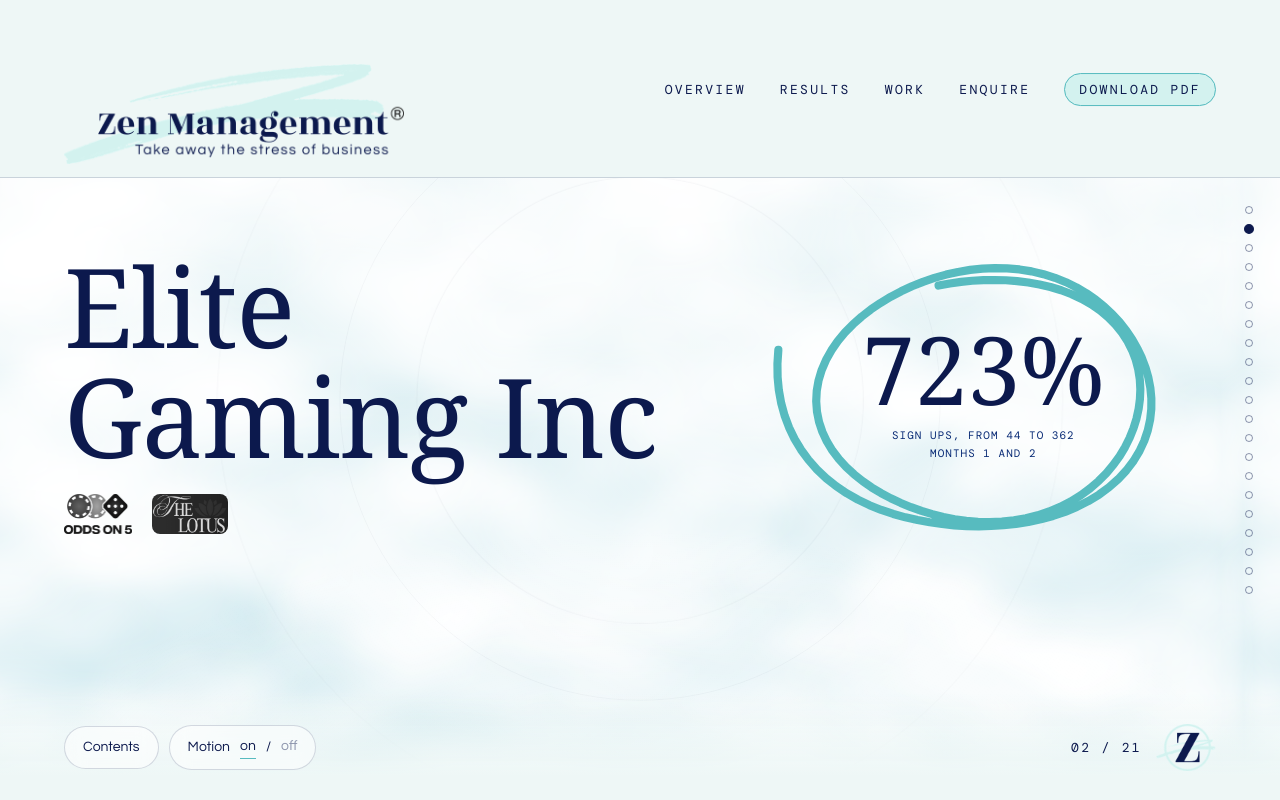
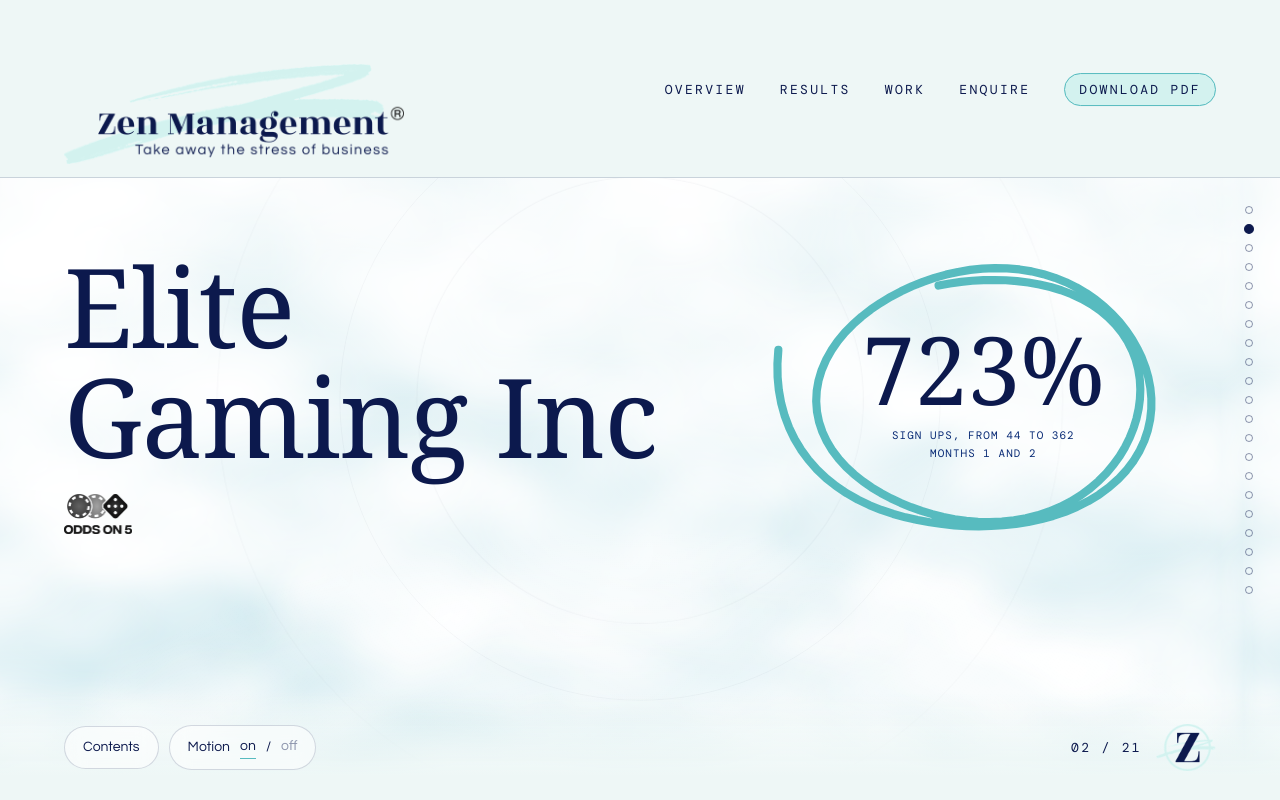
Before and after one commit to zenmanagement-git/zen-clients-site, a plain HTML site: page EliteGaming-CaseStudy.html in a window 1280 px wide. Drawn offline with nearby package versions, Linux system fonts and the light colour scheme; a web font is replaced by a local one.

Commit message:
Add files via upload

```diff
--- a/EliteGaming-CaseStudy.html
+++ b/EliteGaming-CaseStudy.html
@@ -631,13 +631,13 @@ var R={
   return '<div class="eyebrow mono rv">CASE STUDY | 2026 CAMPAIGNS</div>'+
   '<div class="body cover-wrap" style="display:grid;grid-template-columns:minmax(0,1.3fr) minmax(240px,.7fr);gap:5vw;align-items:center;margin-top:0">'+
    '<div><h1 class="title rv" style="--d:1;font-size:clamp(52px,8.6vw,150px);max-width:12ch;margin-top:0">Elite Gaming Inc</h1>'+
-   '<div class="rv cologos" style="--d:2" role="group" aria-label="OO5 and The Lotus Brands"><img src="logo-oo5.png" alt="Odds On 5 logo"><img class="lt" src="logo-lotus.jpg" alt="The Lotus logo"></div></div>'+
+   '<div class="rv cologos" style="--d:2" role="group" aria-label="Odds On 5"><img src="logo-oo5.png" alt="Odds On 5 logo"></div></div>'+
    '<div style="position:relative;max-width:420px;justify-self:center;width:100%;container-type:inline-size">'+ringSVG()+
     '<div class="rv" style="--d:4;position:absolute;inset:0;display:grid;place-content:center;text-align:center;padding:0 12cqw">'+cnt(723,'%').replace('class="num"','class="num cover-num"')+'<span class="mono" style="margin-top:3cqw;color:var(--ink2);letter-spacing:.1em;line-height:1.6;font-size:min(3cqw,13px)">Sign ups, from 44 to 362<br>Months 1 and 2</span></div></div>'+
   '</div>';
  },
  summary:function(){
-  return '<div class="body"><p class="lead rv" style="--d:2">Elite Gaming Inc entered the World Cup 2026 window with a low social baseline and a regulated crypto gaming category. Zen Management® built the positioning, sponsor and sales assets, affiliate programme and investor decks that supported USD $250K and USD $1M in funding for two of their brands, Odds On 5 (OO5) and Lotus (Under NDA).</p>'+
+  return '<div class="body"><p class="lead rv" style="--d:2">Elite Gaming Inc entered the World Cup 2026 window with a low social baseline and a regulated crypto gaming category. Zen Management® built the positioning, sponsor and sales assets, affiliate programme and investor decks that supported USD $250K and USD $1M in funding for two of their brands.</p>'+
   '<div class="stats">'+
    '<div class="stat rv" style="--d:3"><span class="mono">Published</span>'+cnt(88)+'<span class="cap">posts in Month 1</span></div>'+
    '<div class="stat rv" style="--d:4"><span class="mono">Sign ups</span>'+cnt(723,'%')+'<span class="cap">from 44 in the 39 day baseline to 362 across Months 1 and 2 (70 days)</span></div>'+
@@ -676,9 +676,8 @@ var R={
    /* laptop */
    '<div class="dev on" data-k="deck"><div style="width:min(820px,100%)"><div class="laptop" style="width:100%"><div class="lid"><div class="lscreen" id="lscreen"><div class="slides" id="slides">'+
      '<div class="ds on" style="padding:0;background:#fff"><img src="deck1.jpg" alt="Investor deck cover slide" style="width:100%;height:100%;object-fit:cover;display:block"></div>'+
-     '<div class="ds" style="padding:0;background:#fff"><img src="lotus-cover.jpg" alt="The Lotus investor deck cover" style="width:100%;height:100%;object-fit:cover;display:block"></div>'+
    '</div></div></div><div class="lbase"></div></div>'+
-   '<div class="ctrl"><button id="sPrev" aria-label="Previous slide">&#8592;</button><span class="mono" id="sCount">1 / 2</span><button id="sNext" aria-label="Next slide">&#8594;</button></div></div></div>'+
+   '<div class="ctrl"><button id="sPrev" aria-label="Previous slide">&#8592;</button><span class="mono" id="sCount">1 / 1</span><button id="sNext" aria-label="Next slide">&#8594;</button></div></div></div>'+
    /* tablets */
    '<div class="dev" data-k="email"><div class="tablet"><div class="tscreen"><video muted loop playsinline preload="metadata" poster="email-poster.jpg" src="email.mp4" aria-label="Promotional email for OO5 scrolling on a tablet"></video><button class="vbtn" data-v>Pause</button></div></div></div>'+
    '<div class="dev" data-k="kit"><div class="tablet"><div class="tscreen"><video muted loop playsinline preload="metadata" poster="mediakit-poster.jpg" src="mediakit.mp4" aria-label="The OO5 Media Kit scrolling on a tablet"></video><button class="vbtn" data-v>Pause</button></div></div></div>'+
@@ -1001,7 +1000,7 @@ setStill(still);
 /* ---------- devices ---------- */
 (function(){
   var COPY={
-   deck:['Investor deck','Investor decks supported two raises, USD $250K and USD $1M. Click the screen or use the arrows to move through the slides.','Covers of the OO5 and The Lotus investor decks. Financial slides are left out of this view'],
+   deck:['Investor deck','Investor decks supported two raises, USD $250K and USD $1M.','Cover of the OO5 investor deck. Financial slides are left out of this view'],
    email:['Promotional email','The match deposit offer and the card and crypto payments announcement, designed for the email channel and shown here as it reads on a tablet.','OO5 email design'],
    kit:['Media Kit','One approved source for sales, sponsors and partners. Brand voice, logo files, wallpapers, live promotions and compliance copy sit in one place.','OO5 Media Kit']};
   var cp=$('#devCopy');
```
